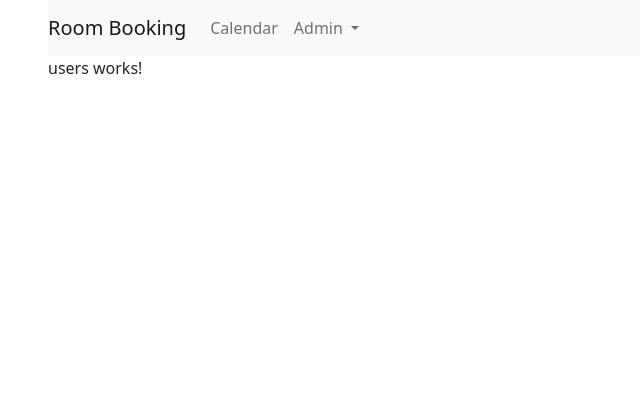
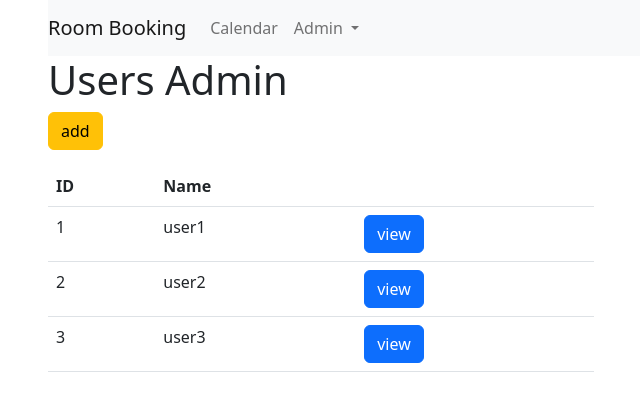
Before and after one commit to MRiabov/RoomBookingClient, an Angular app: page /admin/users in a window 1280 px wide. Shown: the top 402 px of the page, without its empty margins (34-674 px from the left). Built offline with nearby package versions, Linux system fonts and the light colour scheme.

Commit message:
features.

```diff
--- a/src/app/app.module.ts
+++ b/src/app/app.module.ts
@@ -9,6 +9,7 @@
 import {RouterModule, Routes} from "@angular/router";
 import {PageNotFoundComponent} from './page-not-found/page-not-found.component';
 import { RoomDetailComponent } from './rooms/room-detail/room-detail.component';
+import { UserDetailComponent } from './users/user-detail/user-detail.component';
 
 const routes: Routes = [
   {path: 'admin/users', component: UsersComponent},
@@ -28,6 +29,7 @@
     CalendarComponent,
     PageNotFoundComponent,
     RoomDetailComponent,
+    UserDetailComponent,
   ],
   imports: [
     BrowserModule,
--- a/src/app/data.service.ts
+++ b/src/app/data.service.ts
@@ -1,15 +1,16 @@
 import {Injectable} from '@angular/core';
 import {Layout, LayoutCapacity, Room} from "./model/Room";
+import {User} from "./model/User";
 
 @Injectable({
   providedIn: 'root'
 })
 export class DataService {
 
-  rooms: Array<Room>
+  rooms: Array<Room> = new Array<Room>()
+  users: Array<User> = new Array<User>()
 
   constructor() {
-    this.rooms = new Array<Room>()
     const room1 = new Room(1, 'First room', 'First floor', [
       new LayoutCapacity(1, Layout.THEATER, 50),
       new LayoutCapacity(2, Layout.BOARD, 20)
@@ -19,7 +20,11 @@
       new LayoutCapacity(1, Layout.THEATER, 50),
       new LayoutCapacity(2, Layout.BOARD, 20)
     ])
-    this.rooms.push(room1,room2);
-
+    this.rooms.push(room1, room2);
+    this.users.push(
+      new User(1, 'user1'),
+      new User(2, 'user2'),
+      new User(3,'user3')
+    )
   }
 }
--- /dev/null
+++ b/src/app/model/User.ts
@@ -0,0 +1,9 @@
+export class User {
+name:string;
+id:number;
+
+  constructor(id: number, name: string) {
+    this.name = name;
+    this.id = id;
+  }
+}
--- /dev/null
+++ b/src/app/users/user-detail/user-detail.component.html
@@ -0,0 +1,16 @@
+<div class="userDetails">
+  <h2>User details</h2>
+  <a class="btn btn-small btn-warning">edit</a>
+  <a class="btn btn-small btn-warning">delete</a>
+  <table>
+    <tr>
+      <td>id</td><td>{{selectedUser.id}}</td>
+    </tr>
+    <tr>
+      <td>name</td><td>{{selectedUser.name}}</td>
+    </tr>
+    <tr>
+      <td>Password</td><td><a class="btn btn-small btn-warning">reset</a></td>
+    </tr>
+  </table>
+</div>
--- /dev/null
+++ b/src/app/users/user-detail/user-detail.component.ts
@@ -0,0 +1,17 @@
+import {Component, Input, OnInit} from '@angular/core';
+import {User} from "../../model/User";
+
+@Component({
+  selector: 'app-user-detail',
+  templateUrl: './user-detail.component.html',
+  styleUrls: ['./user-detail.component.css']
+})
+export class UserDetailComponent {
+
+  @Input()
+  selectedUser!: User;
+
+  constructor() {
+  }
+
+}
--- a/src/app/users/users.component.html
+++ b/src/app/users/users.component.html
@@ -1 +1,25 @@
-<p>users works!</p>
+<h1>Users Admin</h1>
+<a class="btn btn-warning mb-3">add</a>
+<div class="row">
+  <div class="col-6">
+    <table class="table">
+      <thead>
+      <tr>
+        <th>ID</th>
+        <th>Name</th>
+        <th></th>
+      </tr>
+      </thead>
+      <tbody>
+      <tr *ngFor="let user of users">
+        <td>{{user.id}}</td>
+        <td>{{user.name}}</td>
+        <td><button type="button" class="btn btn-primary" (click)="selectUser(user.id)">view</button></td>
+      </tr>
+      </tbody>
+    </table>
+  </div>
+  <div class="col-6">
+    <app-user-detail *ngIf="selectedUser" [selectedUser]="selectedUser"></app-user-detail>
+  </div>
+</div>
--- a/src/app/users/users.component.ts
+++ b/src/app/users/users.component.ts
@@ -1,4 +1,7 @@
-import { Component, OnInit } from '@angular/core';
+import {Component, OnInit} from '@angular/core';
+import {User} from "../model/User";
+import {DataService} from "../data.service";
+import {ActivatedRoute, Router} from "@angular/router";
 
 @Component({
   selector: 'app-users',
@@ -7,9 +10,28 @@
 })
 export class UsersComponent implements OnInit {
 
-  constructor() { }
+  users: Array<User>;
+  selectedUser!: User;
+
+  constructor(private dataService: DataService,
+              private router: Router,
+              private route: ActivatedRoute) {
+    this.users = dataService.users;
+  }
 
   ngOnInit(): void {
+    this.route.queryParams.subscribe(
+      params => {
+        const id = +params['id'];
+        if (id) { // @ts-ignore
+          this.selectedUser = this.users.find(user => user.id === id)
+        }
+      }
+    )
+  }
+
+  selectUser(id: number) {
+    this.router.navigate(['admin', 'users'], {queryParams: {id}})
   }
 
 }
```
Also changed, not shown: src/app/users/user-detail/user-detail.component.css (added), 1 other file (tests, documents, lock files or other folders).
